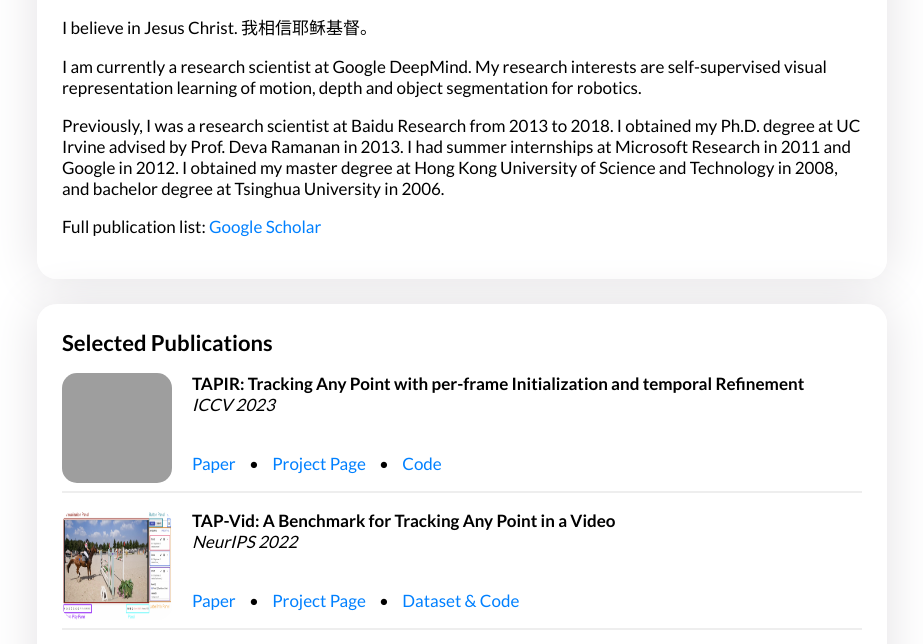
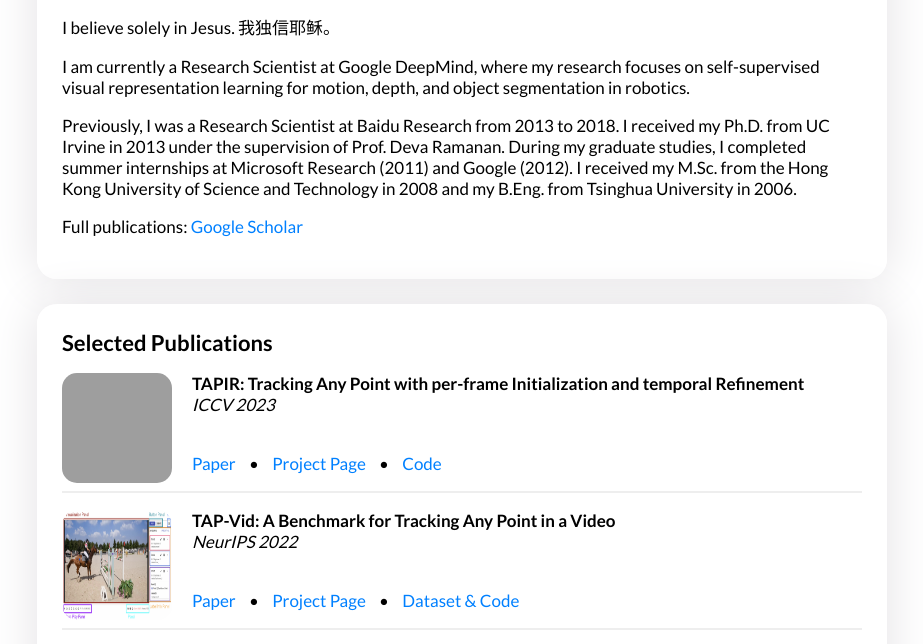
Before and after one commit to yangyi02/yangyi02.github.io, a plain HTML site: page index.html in a window 1280 px wide. Shown: the part 105-749 px from the top of the page, without its empty margins (178-1101 px from the left). Drawn offline with Linux system fonts and the light colour scheme; grey boxes are pictures that could not be loaded.

Commit message:
Revise personal introduction and publication details

```diff
--- a/index.html
+++ b/index.html
@@ -21,13 +21,13 @@
     <div>
       <h1><span itemprop="name">Yi Yang (杨亿)</span></h1>
     </div>
-    <p>I believe in Jesus Christ. 我相信耶稣基督。</p>
-    <p>I am currently a research scientist at Google DeepMind. My research interests are self-supervised visual representation learning of motion, depth and object segmentation for robotics.</p>
-    <p>Previously, I was a research scientist at Baidu Research from 2013 to 2018.
-      I obtained my Ph.D. degree at UC Irvine advised by Prof. Deva Ramanan in 2013.
-      I had summer internships at Microsoft Research in 2011 and Google in 2012.
-      I obtained my master degree at Hong Kong University of Science and Technology in 2008, and bachelor degree at Tsinghua University in 2006.</p>
-    <p>Full publication list: <a href="https://scholar.google.com/citations?user=-BO7TXUAAAAJ">Google Scholar</a></p>
+    <p>I believe solely in Jesus. 我独信耶稣。</p>
+    <p>I am currently a Research Scientist at Google DeepMind, where my research focuses on self-supervised visual representation learning for motion, depth, and object segmentation in robotics.</p>
+    <p>Previously, I was a Research Scientist at Baidu Research from 2013 to 2018.
+      I received my Ph.D. from UC Irvine in 2013 under the supervision of Prof. Deva Ramanan.
+      During my graduate studies, I completed summer internships at Microsoft Research (2011) and Google (2012).
+      I received my M.Sc. from the Hong Kong University of Science and Technology in 2008 and my B.Eng. from Tsinghua University in 2006.</p>
+    <p>Full publications: <a href="https://scholar.google.com/citations?user=-BO7TXUAAAAJ">Google Scholar</a></p>
   </div>
 
   <div class="section">
```
